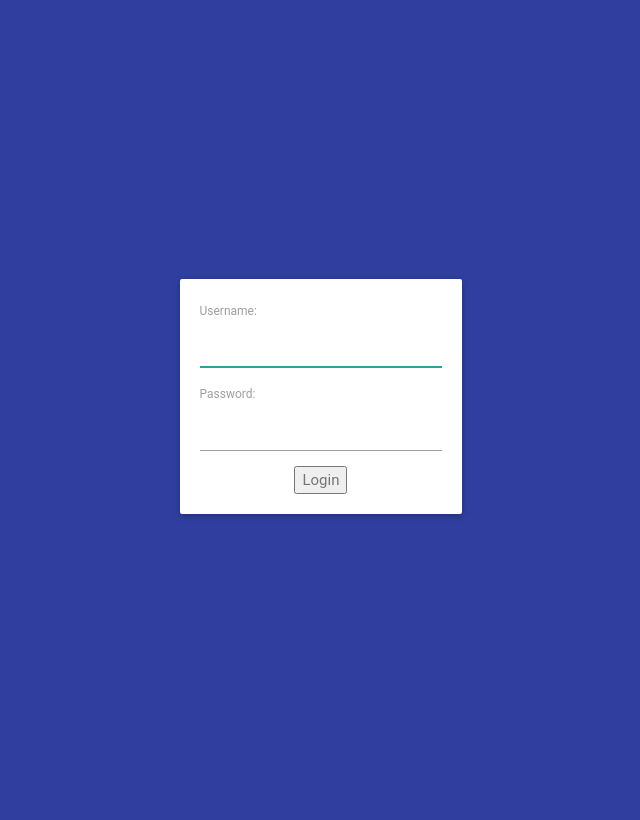
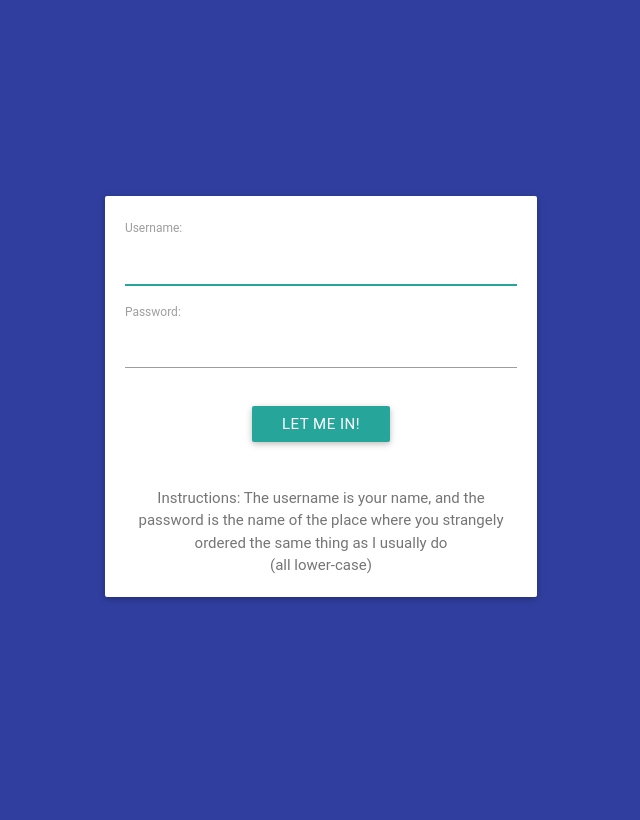
Before and after one commit to vishalvsparrow/projects_Django, a Django app: page /login/ in a window 1280 px wide. Shown: the whole page, without its empty margins (319-959 px from the left). Run offline with Django 3.2, Linux system fonts and the light colour scheme; some web fonts are replaced.

```diff
--- a/MyFirstApp/templates/registration/login.html
+++ b/MyFirstApp/templates/registration/login.html
@@ -11,22 +11,27 @@
 
 
 <div class="row">
-    <div class="col m4 l4">&nbsp;</div>
-    <div class="col s12 m4 l4 perfect_center">
+    <div class="col m3 l3">&nbsp;</div>
+    <div class="col s12 m6 l6 perfect_center">
         <div class="container grey-text text-darken-1">
             <div class="card center-align ">
                 <div class="card-content">
-
                     <form method="post">
                     {% csrf_token %}
                     {{ form.as_p }}
-                    <button type="submit">Login</button>
+                        <br/>
+                        <button class = "btn"type="submit">Let me in!</button>
                     </form>
+                    <br/>
+                    <br/>
+                    <p>Instructions: The username is your name, and the password is the name of the place where you strangely ordered the same thing as I usually do
+                        <br/>
+                        (all lower-case)  </p>
                 </div>
             </div>
         </div>
     </div>
-    <div class="col m4 l4">&nbsp;</div>
+    <div class="col m3 l3">&nbsp;</div>
 </div>
 
 </body>
--- a/Vishal/urls.py
+++ b/Vishal/urls.py
@@ -26,5 +26,6 @@ urlpatterns = [
     url(r'^index/$',views.foo, name='foo'),
     url(r'^corey/$',views.corey, name='corey'),
     url(r'^login/$',auth_views.login),
-    url(r'^$',views.foo, name='foo')
+    url(r'^$',views.foo, name='foo'),
+    url(r'^logout/$', auth_views.logout, {'next_page': '/'}, name='logout')
 ]
```
Also changed, not shown: db.sqlite3.
